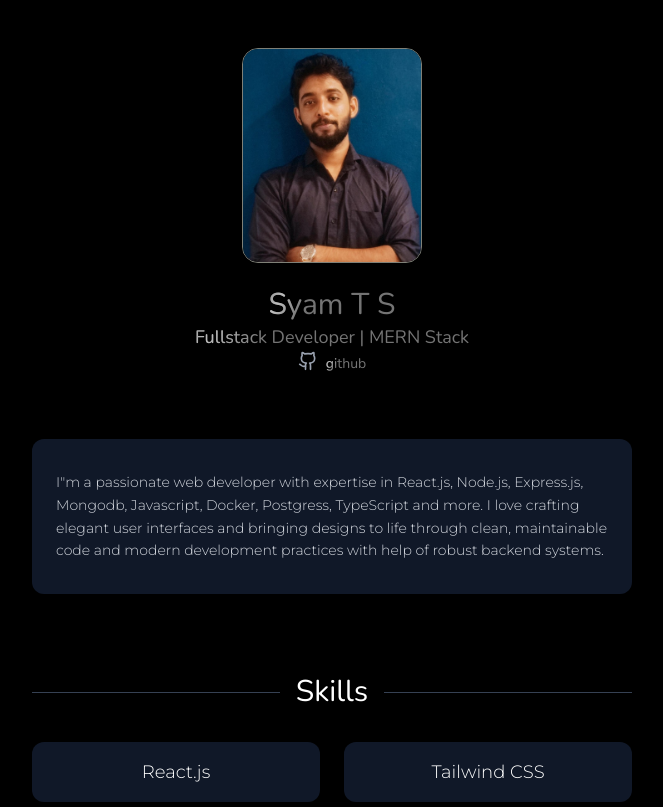
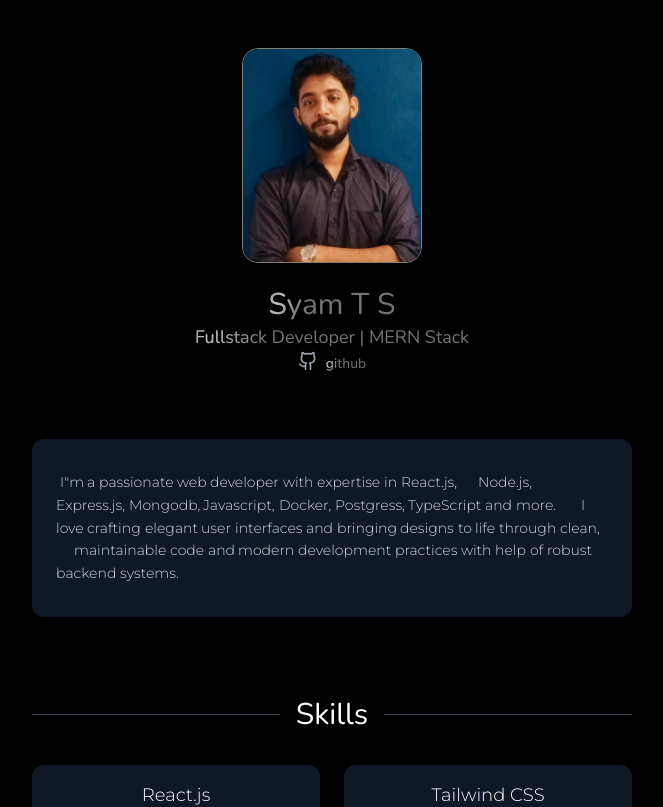
Before and after one commit to syam-ts/Portfolio, a React (Vite) app: page / in a window 1280 px wide. Shown: the top 807 px of the page, without its empty margins (308-971 px from the left). Built offline with nearby package versions, Linux system fonts and the light colour scheme.

Commit message:
feat: add framer-motion for description effect

```diff
--- a/package.json
+++ b/package.json
@@ -13,6 +13,7 @@
     "@react-three/drei": "^10.4.4",
     "@react-three/fiber": "^9.2.0",
     "@tailwindcss/vite": "^4.1.3",
+    "framer-motion": "^12.23.0",
     "lucide-react": "^0.488.0",
     "react": "^19.0.0",
     "react-dom": "^19.0.0",
--- a/src/App.tsx
+++ b/src/App.tsx
@@ -6,6 +6,7 @@
 import Resume from "./components/Resume";
 import { useState } from "react";
 import ShinyText from "./components/React-Bits/ShinyText";
+import BlurText from "./components/React-Bits/BlurText";
 
 const App: React.FC = () => {
   const [image, setImage] = useState("profile-pic2.jpg");
@@ -80,7 +81,13 @@
         {/* Bio Section */}
         <section className="w-full mb-12 sm:mb-20 px-4 py-6 sm:px-6 sm:py-8 bg-gray-900 rounded-xl hover:bg-gray-800 transition-colors">
           <p className="text-sm sm:text-md leading-relaxed text-gray-300 line-clamp-5 montserrat-regular">
-            {description}
+            <BlurText
+              text={description}
+              delay={150}
+              animateBy="words"
+              direction="top"
+              className="text-md"
+            />
           </p>
         </section>
 
--- /dev/null
+++ b/src/components/React-Bits/BlurText.tsx
@@ -0,0 +1,136 @@
+import { motion, Transition } from "framer-motion";
+import { useEffect, useRef, useState, useMemo } from "react";
+
+type BlurTextProps = {
+    text?: string;
+    delay?: number;
+    className?: string;
+    animateBy?: "words" | "letters";
+    direction?: "top" | "bottom";
+    threshold?: number;
+    rootMargin?: string;
+    animationFrom?: Record<string, string | number>;
+    animationTo?: Array<Record<string, string | number>>;
+    easing?: (t: number) => number;
+    onAnimationComplete?: () => void;
+    stepDuration?: number;
+};
+
+const buildKeyframes = (
+    from: Record<string, string | number>,
+    steps: Array<Record<string, string | number>>
+): Record<string, Array<string | number>> => {
+    const keys = new Set<string>([
+        ...Object.keys(from),
+        ...steps.flatMap((s) => Object.keys(s)),
+    ]);
+
+    const keyframes: Record<string, Array<string | number>> = {};
+    keys.forEach((k) => {
+        keyframes[k] = [from[k], ...steps.map((s) => s[k])];
+    });
+    return keyframes;
+};
+
+const BlurText: React.FC<BlurTextProps> = ({
+    text = "",
+    delay = 200,
+    className = "",
+    animateBy = "words",
+    direction = "top",
+    threshold = 0.1,
+    rootMargin = "0px",
+    animationFrom,
+    animationTo,
+    easing = (t) => t,
+    onAnimationComplete,
+    stepDuration = 0.35,
+}) => {
+    const elements = animateBy === "words" ? text.split(" ") : text.split("");
+    const [inView, setInView] = useState(false);
+    const ref = useRef<HTMLParagraphElement>(null);
+
+    useEffect(() => {
+        if (!ref.current) return;
+        const observer = new IntersectionObserver(
+            ([entry]) => {
+                if (entry.isIntersecting) {
+                    setInView(true);
+                    observer.unobserve(ref.current as Element);
+                }
+            },
+            { threshold, rootMargin }
+        );
+        observer.observe(ref.current);
+        return () => observer.disconnect();
+    }, [threshold, rootMargin]);
+
+    const defaultFrom = useMemo(
+        () =>
+            direction === "top"
+                ? { filter: "blur(10px)", opacity: 0, y: -50 }
+                : { filter: "blur(10px)", opacity: 0, y: 50 },
+        [direction]
+    );
+
+    const defaultTo = useMemo(
+        () => [
+            {
+                filter: "blur(5px)",
+                opacity: 0.5,
+                y: direction === "top" ? 5 : -5,
+            },
+            { filter: "blur(0px)", opacity: 1, y: 0 },
+        ],
+        [direction]
+    );
+
+    const fromSnapshot = animationFrom ?? defaultFrom;
+    const toSnapshots = animationTo ?? defaultTo;
+
+    const stepCount = toSnapshots.length + 1;
+    const totalDuration = stepDuration * (stepCount - 1);
+    const times = Array.from({ length: stepCount }, (_, i) =>
+        stepCount === 1 ? 0 : i / (stepCount - 1)
+    );
+
+    return (
+        <p
+            ref={ref}
+            className={className}
+            style={{ display: "flex", flexWrap: "wrap" }}
+        >
+            {elements.map((segment, index) => {
+                const animateKeyframes = buildKeyframes(fromSnapshot, toSnapshots);
+
+                const spanTransition: Transition = {
+                    duration: totalDuration,
+                    times,
+                    delay: (index * delay) / 4000,
+                };
+                (spanTransition as any).ease = easing;
+
+                return (
+                    <motion.span
+                        key={index}
+                        initial={fromSnapshot}
+                        animate={inView ? animateKeyframes : fromSnapshot}
+                        transition={spanTransition}
+                        onAnimationComplete={
+                            index === elements.length - 1 ? onAnimationComplete : undefined
+                        }
+                        style={{
+                            display: "inline-block",
+                            willChange: "transform, filter, opacity",
+                        }}
+                    >
+                        {segment === " " ? "\u00A0" : segment}
+                        {animateBy === "words" && index < elements.length - 1 && "\u00A0"}
+                    </motion.span>
+                );
+            })}
+        </p>
+    );
+};
+
+export default BlurText;
```
Also changed, not shown: 1 other file (tests, documents, lock files or other folders).
